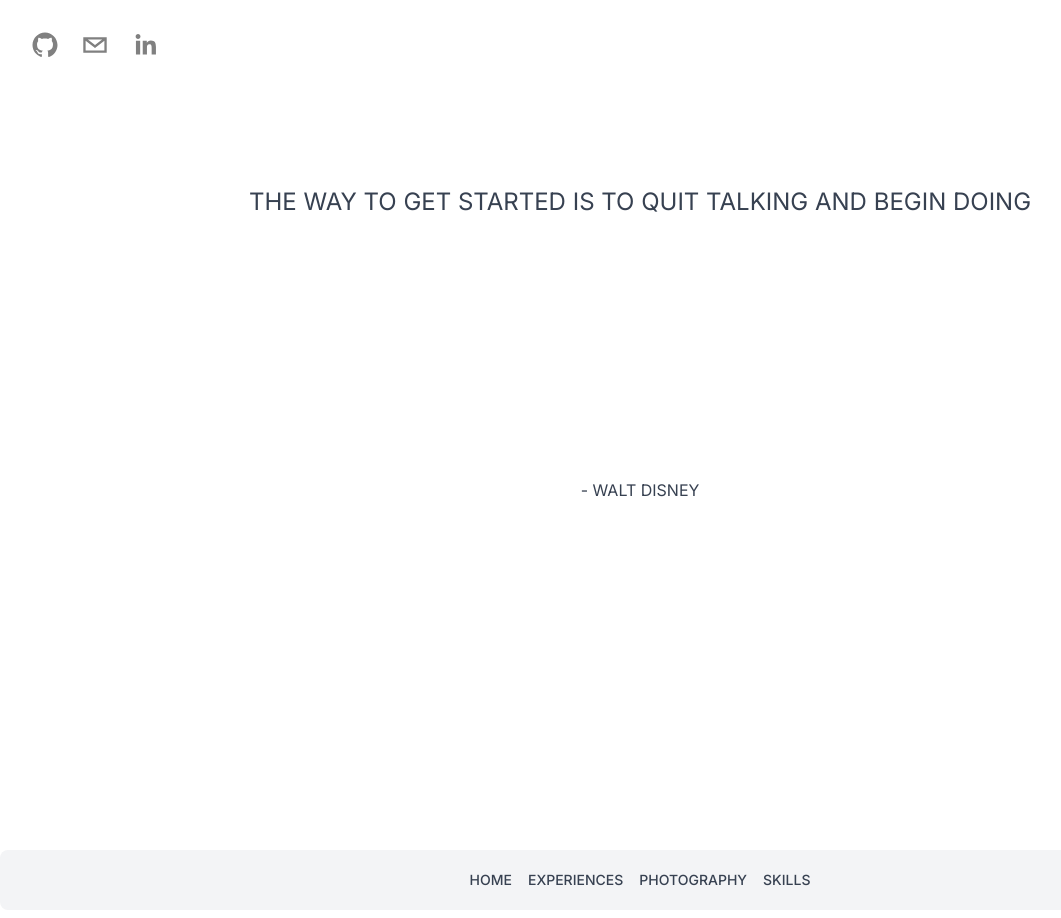
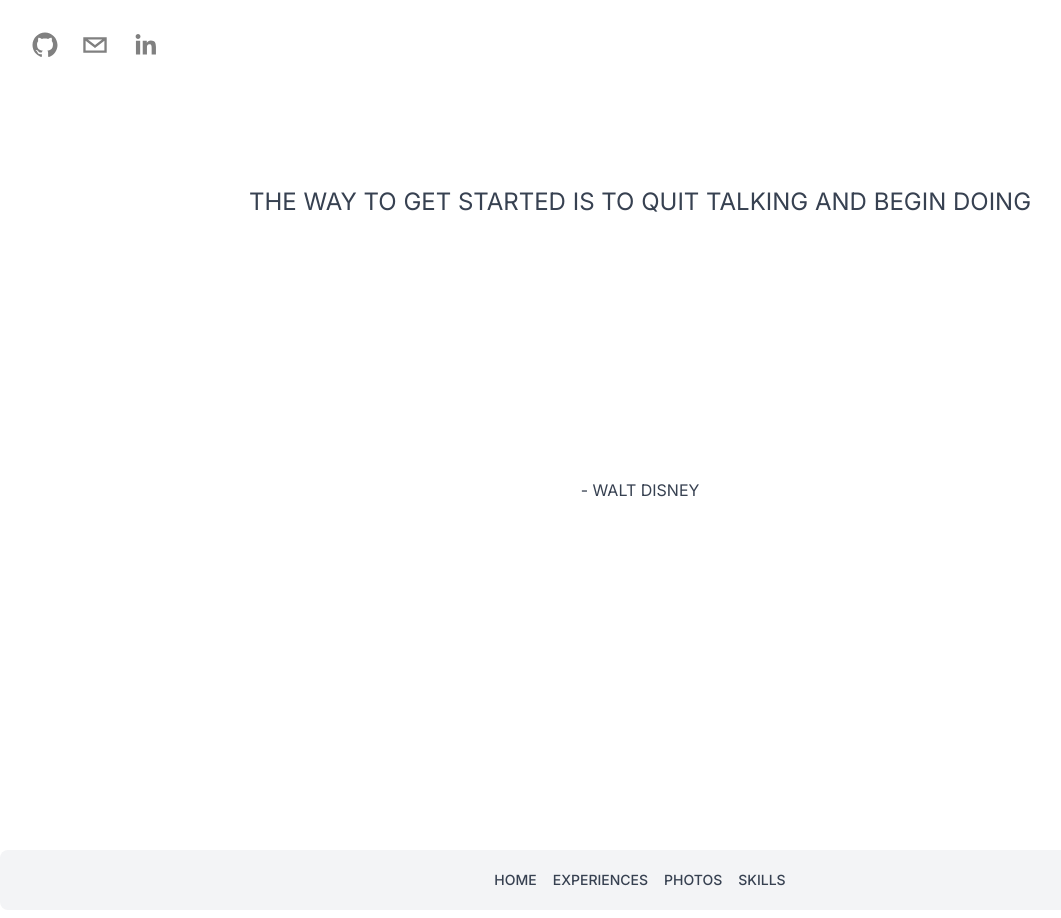
Before and after one commit to trble91/portfolio-new, a Next.js app: page / in a window 1280 px wide. Shown: the whole page, without its empty margins (0-1061 px from the left). Built offline with nearby package versions, Linux system fonts and the light colour scheme.

Commit message:
Update Navbar

```diff
--- a/app/Navbar/page.jsx
+++ b/app/Navbar/page.jsx
@@ -9,7 +9,7 @@ export default function Navbar() {
       <Link href="/">Home</Link>
       {/* <Link href="/Contact">Contact</Link> */}
       <Link href="/Experiences">Experiences</Link>
-      <Link href="/Photography">Photography</Link>
+      <Link href="/Photos">Photos</Link>
       <Link href="/Skills">Skills</Link>
     </nav>
   );
```
